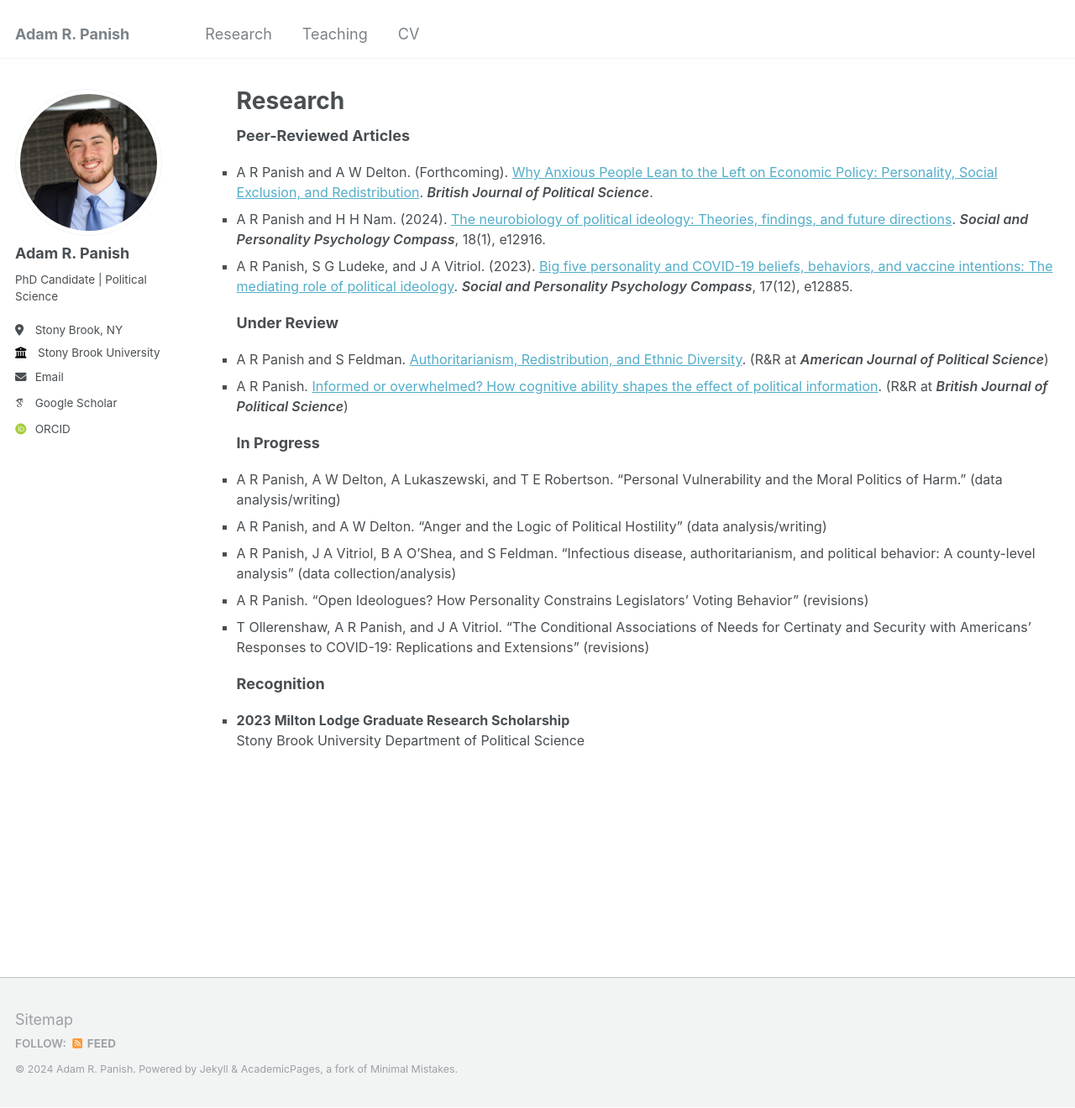
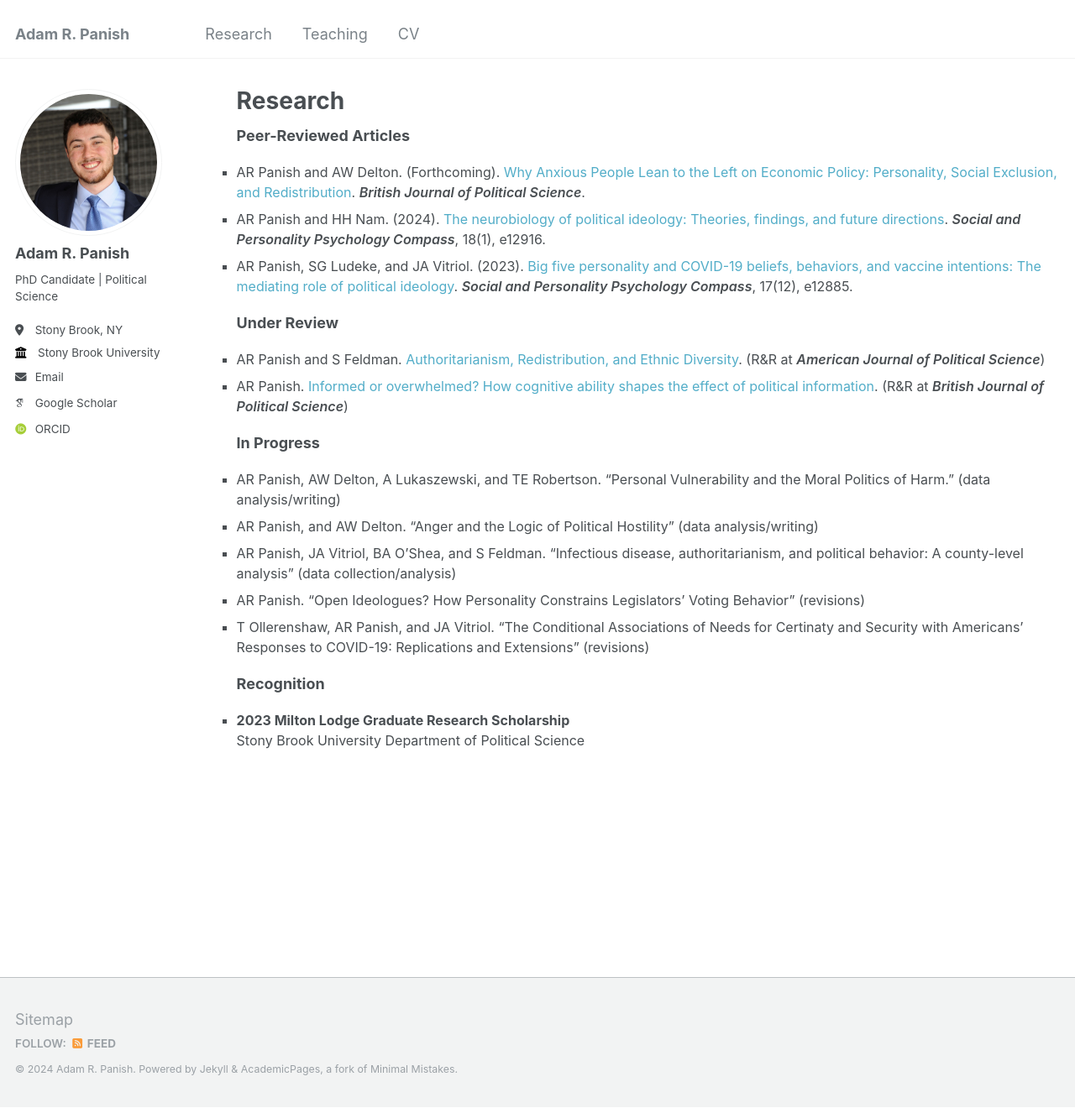
Before and after one commit to adampanish/adampanish.github.io, a Jekyll site: the page built from _pages/research.html, in a window 1280 px wide and 1320 px high. Shown: the whole window at 84% size. Built offline with Jekyll 4.4.1, drawn with Linux system fonts in a browser that asks for light colours; some web fonts are replaced.

Commit message:
Update research.html

```diff
--- a/_pages/research.html
+++ b/_pages/research.html
@@ -19,24 +19,24 @@
 
 <b>Peer-Reviewed Articles</b>
 <ul><font size=3>
-<li>A R Panish and A W Delton. (Forthcoming). <a href="https://www.dropbox.com/scl/fi/6asbl7xmwbo2fbpg2q6eq/panish_delton_anxious_2024.pdf?rlkey=wwmde8r5b71kkw3dkat90zyrc&st=rbajjc4g&dl=0" target="_blank">Why Anxious People Lean to the Left on Economic Policy: Personality, Social Exclusion, and Redistribution</a>. <i><strong>British Journal of Political Science</strong></i>.</li>
-<li>A R Panish and H H Nam. (2024). <a href="https://www.dropbox.com/scl/fi/sj69ayc1z5t7d8o8twixv/panish_nam_brain_2024.pdf?rlkey=09l0qc5kdduh0qt1v3o8tylbq&st=9qsrs6lu&dl=0" target="_blank">The neurobiology of political ideology: Theories, findings, and future directions</a>. <i><strong>Social and Personality Psychology Compass</strong></i>, 18(1), e12916.</li>
-<li>A R Panish, S G Ludeke, and J A Vitriol. (2023). <a href="https://www.dropbox.com/scl/fi/tf16ohk1c1dyxmyltifek/panish_ludeke_vitriol_covid_2023.pdf?rlkey=bsmblnhw2cpspw8ebk6g9lb18&st=u2ak5dkg&dl=0" target="_blank">Big five personality and COVID-19 beliefs, behaviors, and vaccine intentions: The mediating role of political ideology</a>. <i><strong>Social and Personality Psychology Compass</strong></i>, 17(12), e12885.</li>
+<li>AR Panish and AW Delton. (Forthcoming). <a style="text-decoration:none" href="https://www.dropbox.com/scl/fi/6asbl7xmwbo2fbpg2q6eq/panish_delton_anxious_2024.pdf?rlkey=wwmde8r5b71kkw3dkat90zyrc&st=rbajjc4g&dl=0" target="_blank">Why Anxious People Lean to the Left on Economic Policy: Personality, Social Exclusion, and Redistribution</a>. <i><strong>British Journal of Political Science</strong></i>.</li>
+<li>AR Panish and HH Nam. (2024). <a style="text-decoration:none" href="https://www.dropbox.com/scl/fi/sj69ayc1z5t7d8o8twixv/panish_nam_brain_2024.pdf?rlkey=09l0qc5kdduh0qt1v3o8tylbq&st=9qsrs6lu&dl=0" target="_blank">The neurobiology of political ideology: Theories, findings, and future directions</a>. <i><strong>Social and Personality Psychology Compass</strong></i>, 18(1), e12916.</li>
+<li>AR Panish, SG Ludeke, and JA Vitriol. (2023). <a style="text-decoration:none" href="https://www.dropbox.com/scl/fi/tf16ohk1c1dyxmyltifek/panish_ludeke_vitriol_covid_2023.pdf?rlkey=bsmblnhw2cpspw8ebk6g9lb18&st=u2ak5dkg&dl=0" target="_blank">Big five personality and COVID-19 beliefs, behaviors, and vaccine intentions: The mediating role of political ideology</a>. <i><strong>Social and Personality Psychology Compass</strong></i>, 17(12), e12885.</li>
 </font></ul>
 
 <b>Under Review</b>
 <ul><font size=3>
-<li>A R Panish and S Feldman. <a href="https://www.dropbox.com/scl/fi/58i4blxvq4boe47q8djv4/panish_feldman_redistribution_2024.pdf?rlkey=dcqn3b67jbtd5e4cmmjxefnyf&st=5iwmtlqf&dl=0" target="_blank">Authoritarianism, Redistribution, and Ethnic Diversity</a>. (R&R at <i><strong>American Journal of Political Science</strong></i>)</li>
-<li>A R Panish. <a href="https://www.dropbox.com/scl/fi/o7ml9g0v776t21cq4epw9/panish_cognitive_2024.pdf?rlkey=i0hdacf0qrlucznukqmjecg83&st=ghvrcxp5&dl=0" target="_blank">Informed or overwhelmed? How cognitive ability shapes the effect of political information</a>. (R&R at <i><strong>British Journal of Political Science</strong></i>)</li>
+<li>AR Panish and S Feldman. <a style="text-decoration:none" href="https://www.dropbox.com/scl/fi/58i4blxvq4boe47q8djv4/panish_feldman_redistribution_2024.pdf?rlkey=dcqn3b67jbtd5e4cmmjxefnyf&st=5iwmtlqf&dl=0" target="_blank">Authoritarianism, Redistribution, and Ethnic Diversity</a>. (R&R at <i><strong>American Journal of Political Science</strong></i>)</li>
+<li>AR Panish. <a style="text-decoration:none" href="https://www.dropbox.com/scl/fi/o7ml9g0v776t21cq4epw9/panish_cognitive_2024.pdf?rlkey=i0hdacf0qrlucznukqmjecg83&st=ghvrcxp5&dl=0" target="_blank">Informed or overwhelmed? How cognitive ability shapes the effect of political information</a>. (R&R at <i><strong>British Journal of Political Science</strong></i>)</li>
 </font></ul>
 
 <b>In Progress</b>
 <ul><font size=3>
-<li>A R Panish, A W Delton, A Lukaszewski, and T E Robertson. <q>Personal Vulnerability and the Moral Politics of Harm.</q> (data analysis/writing)</li>
-<li>A R Panish, and A W Delton. <q>Anger and the Logic of Political Hostility</q> (data analysis/writing)</li>
-<li>A R Panish, J A Vitriol, B A O’Shea, and S Feldman. <q>Infectious disease, authoritarianism, and political behavior: A county-level analysis</q> (data collection/analysis)</li>
-<li>A R Panish. <q>Open Ideologues? How Personality Constrains Legislators’ Voting Behavior</q> (revisions)</li>
-<li>T Ollerenshaw, A R Panish, and J A Vitriol. <q>The Conditional Associations of Needs for Certinaty and Security with Americans’ Responses to COVID-19: Replications and Extensions</q> (revisions)</li>
+<li>AR Panish, AW Delton, A Lukaszewski, and TE Robertson. <q>Personal Vulnerability and the Moral Politics of Harm.</q> (data analysis/writing)</li>
+<li>AR Panish, and AW Delton. <q>Anger and the Logic of Political Hostility</q> (data analysis/writing)</li>
+<li>AR Panish, JA Vitriol, BA O’Shea, and S Feldman. <q>Infectious disease, authoritarianism, and political behavior: A county-level analysis</q> (data collection/analysis)</li>
+<li>AR Panish. <q>Open Ideologues? How Personality Constrains Legislators’ Voting Behavior</q> (revisions)</li>
+<li>T Ollerenshaw, AR Panish, and JA Vitriol. <q>The Conditional Associations of Needs for Certinaty and Security with Americans’ Responses to COVID-19: Replications and Extensions</q> (revisions)</li>
 </font></ul>
 
 <b>Recognition</b><ul>
```
